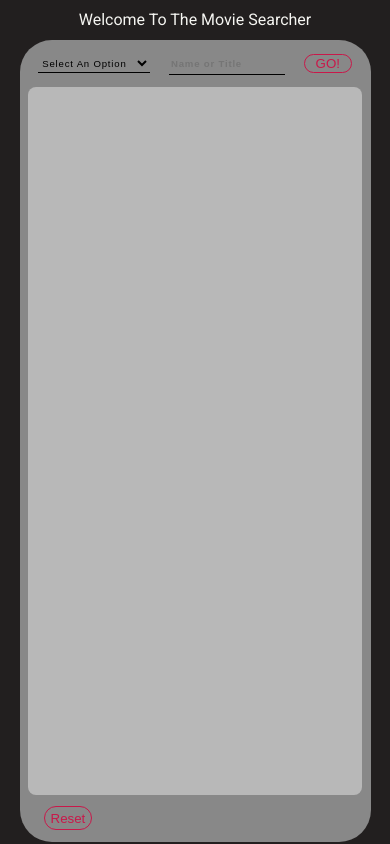
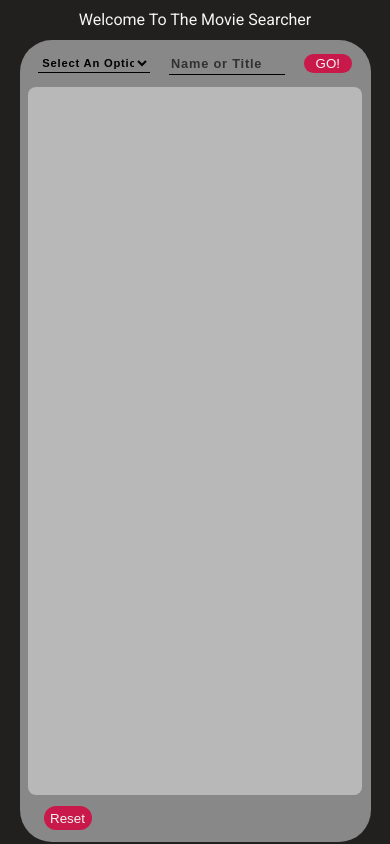
Before and after one commit to LogvnR/movieSearcher, a plain HTML site: page index.html in a window 390 px wide. Drawn offline with nearby package versions, Linux system fonts and the light colour scheme.

Commit message:
v3 - Adjust Small Phone Sizing

```diff
--- a/style.css
+++ b/style.css
@@ -185,6 +185,7 @@ h1 {
   height: 1.2rem;
   border: none;
   outline: none;
+  font-weight: 600;
   letter-spacing: 0.05rem;
   background-color: rgba(0, 0, 0, 0);
   border-bottom: 1px solid black;
@@ -201,6 +202,10 @@ h1 {
   width: 8rem;
 }
 
+.mainUserInput::placeholder {
+  color: rgb(49, 49, 49);
+}
+
 .mainUserInput:focus {
   border-bottom: 1.3px solid #c9184a;
 }
@@ -209,15 +214,16 @@ h1 {
   width: 3rem;
   height: 1.2rem;
   font-weight: 500;
-  background-color: #c9184a00;
-  color: #c9184a;
-  border: 1px solid #c9184a;
+  background-color: #c9184a;
+  color: #f5f5f1;
+  border: none;
   border-radius: 1rem;
 }
 
 .btn:active {
-  background-color: #c9184a;
-  color: #f5f5f1;
+  background-color: #c9184a00;
+  color: #c9184a;
+  border: 1px solid #c9184a;
 }
 
 /* ===== Logo ===== */
@@ -386,13 +392,13 @@ h1 {
   #userSelect {
     width: 7rem;
     height: 1.2rem;
-    font-size: 0.6rem;
+    font-size: 0.7rem;
   }
 
   .mainUserInput {
     width: 7rem;
     height: 1.2rem;
-    font-size: 0.6rem;
+    font-size: 0.8rem;
   }
 }
 
```
